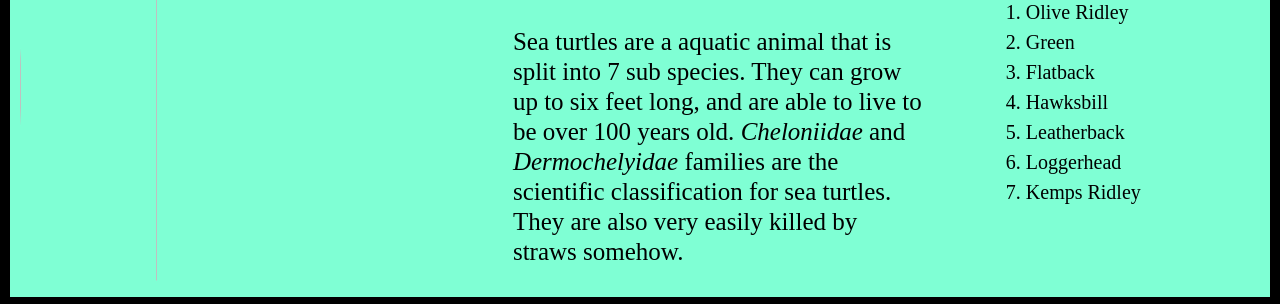
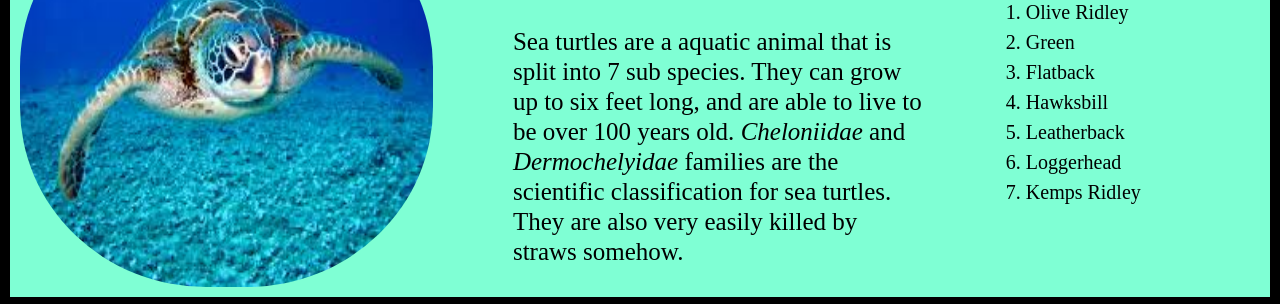
Before and after one commit to RryanWilsonW/animal-page, a plain HTML site: page index.html in a window 1280 px wide. Shown: the part 273-577 px from the top of the page. Drawn offline with Linux system fonts and the light colour scheme.

Commit message:
img1 fixed

```diff
--- a/index.html
+++ b/index.html
@@ -22,7 +22,7 @@
     <img id="img2" src="images/png-clipart-black-turtle-illustration-turtle-shell-raphael-teenage-mutant-ninja-turtles-logo-turtle-animals-logo.png" alt="">
 
     <section class="intro">
-        <img id="img3" src="assets/images/images.jpg" alt="">
+        <img id="img3" src="images/images.jpg" alt="">
         <p>Sea turtles are a aquatic animal that is split into 7 sub species. They can grow up to six feet long, and are able to live to be over 100 years old. <em>Cheloniidae</em> and <em>Dermochelyidae</em> families are the scientific classification for sea turtles. They are also very easily killed by straws somehow.</p>
 
         <div class="species">
```
